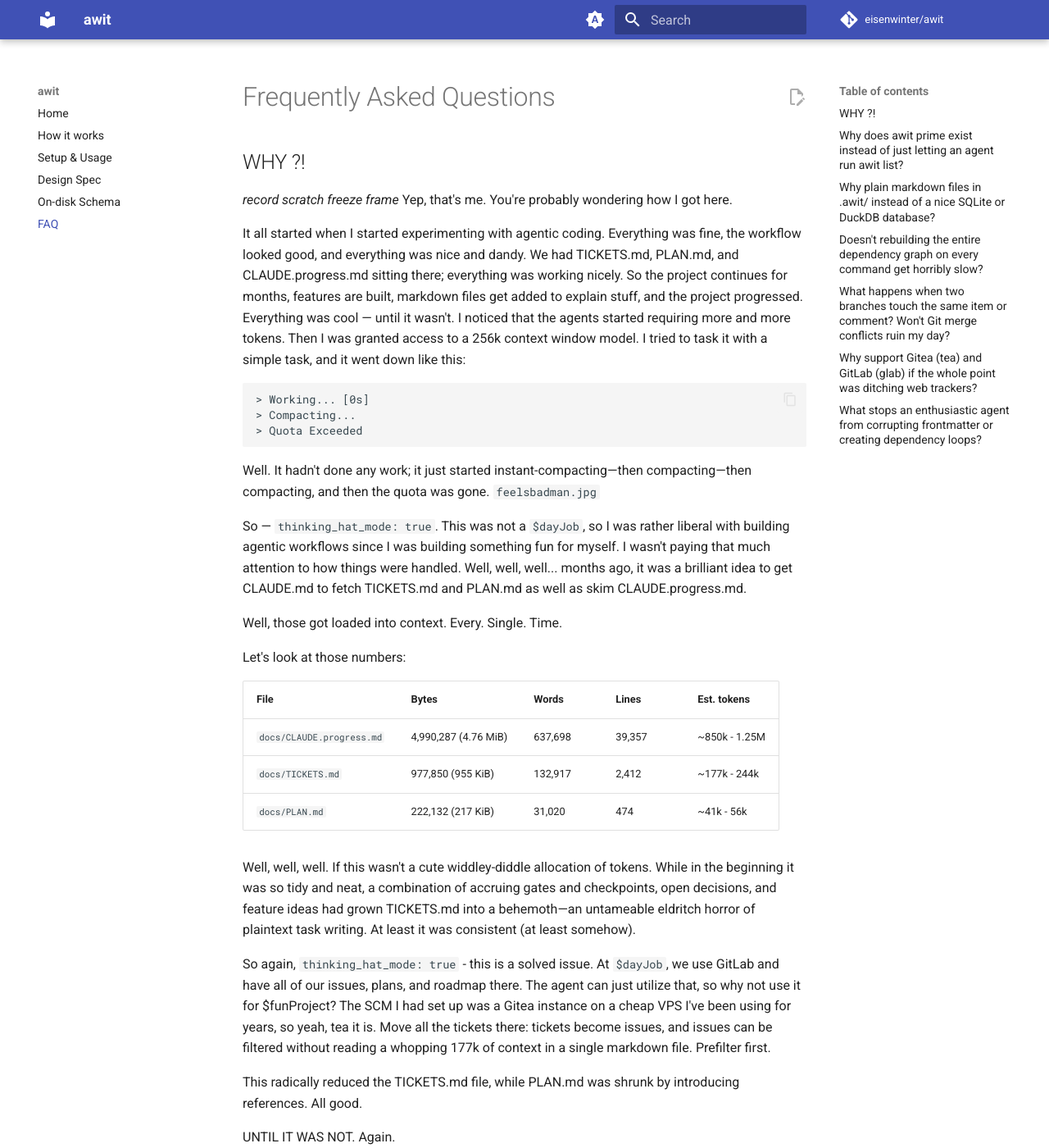
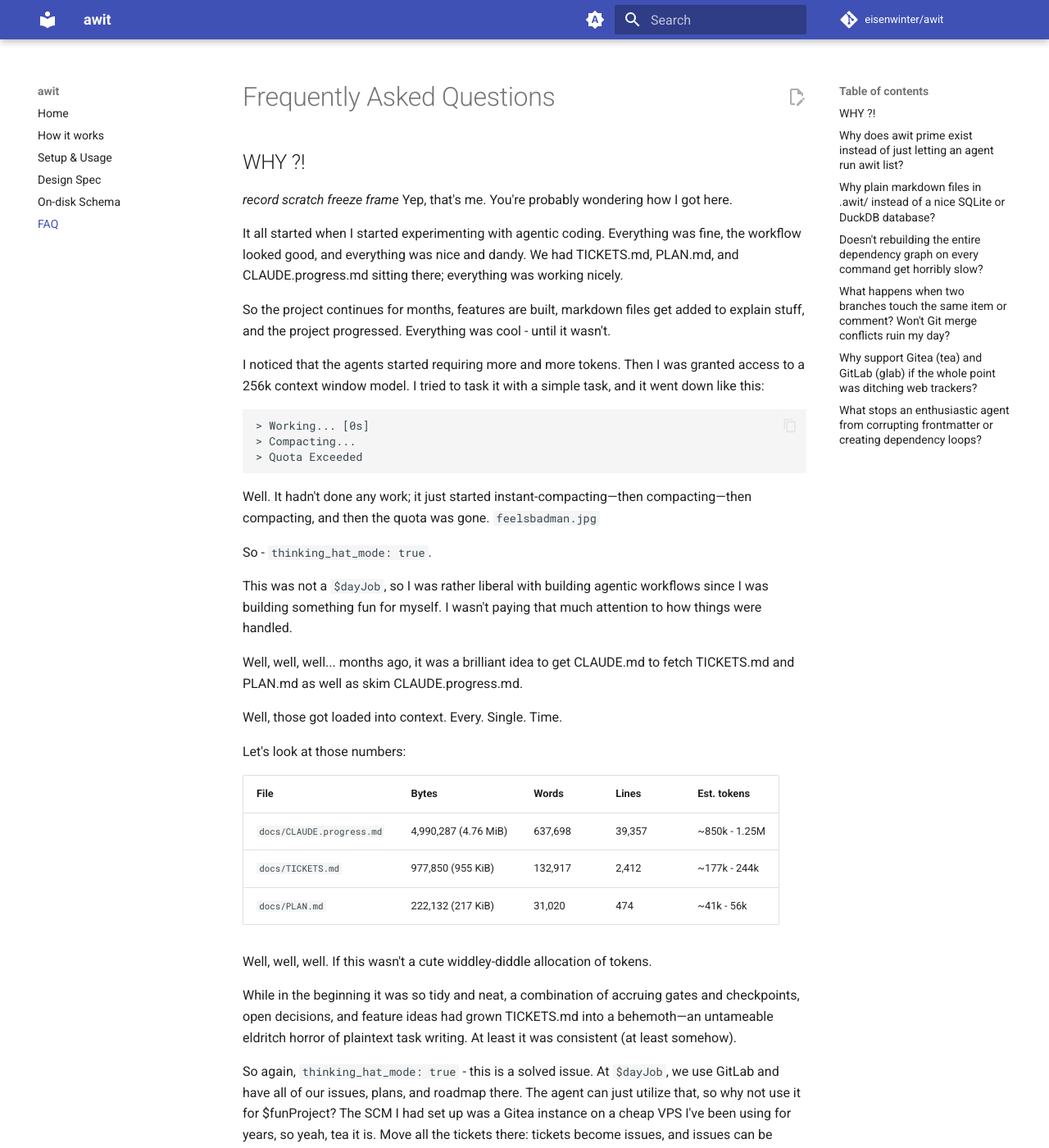
Before and after one commit to eisenwinter/awit, an MkDocs documentation site: the page built from docs/faq.md, in a window 1280 px wide and 1400 px high. Shown: the whole window at 82% size. Built offline with MkDocs 1.6.1 and Material for MkDocs 9.7.7, drawn with Linux system fonts in a browser that asks for light colours; comment, search, counter and statistics services are not loaded; some of the changed text lies outside the part shown.

Commit message:
doc: faq formatting

````diff
--- a/docs/faq.md
+++ b/docs/faq.md
@@ -4,7 +4,11 @@
 
 _record scratch_ _freeze frame_ Yep, that's me. You're probably wondering how I got here.
 
-It all started when I started experimenting with agentic coding. Everything was fine, the workflow looked good, and everything was nice and dandy. We had TICKETS.md, PLAN.md, and CLAUDE.progress.md sitting there; everything was working nicely. So the project continues for months, features are built, markdown files get added to explain stuff, and the project progressed. Everything was cool — until it wasn't. I noticed that the agents started requiring more and more tokens. Then I was granted access to a 256k context window model. I tried to task it with a simple task, and it went down like this:
+It all started when I started experimenting with agentic coding. Everything was fine, the workflow looked good, and everything was nice and dandy. We had TICKETS.md, PLAN.md, and CLAUDE.progress.md sitting there; everything was working nicely.
+
+So the project continues for months, features are built, markdown files get added to explain stuff, and the project progressed. Everything was cool - until it wasn't.
+
+I noticed that the agents started requiring more and more tokens. Then I was granted access to a 256k context window model. I tried to task it with a simple task, and it went down like this:
 
 ```
 > Working... [0s]
@@ -14,7 +18,11 @@
 
 Well. It hadn't done any work; it just started instant-compacting—then compacting—then compacting, and then the quota was gone. `feelsbadman.jpg`
 
-So — `thinking_hat_mode: true`. This was not a `$dayJob`, so I was rather liberal with building agentic workflows since I was building something fun for myself. I wasn't paying that much attention to how things were handled. Well, well, well... months ago, it was a brilliant idea to get CLAUDE.md to fetch TICKETS.md and PLAN.md as well as skim CLAUDE.progress.md.
+So - `thinking_hat_mode: true`.
+
+This was not a `$dayJob`, so I was rather liberal with building agentic workflows since I was building something fun for myself. I wasn't paying that much attention to how things were handled.
+
+Well, well, well... months ago, it was a brilliant idea to get CLAUDE.md to fetch TICKETS.md and PLAN.md as well as skim CLAUDE.progress.md.
 
 Well, those got loaded into context. Every. Single. Time.
 
@@ -26,15 +34,19 @@
 | `docs/TICKETS.md`         | 977,850 (955 KiB)    | 132,917 | 2,412  | ~177k - 244k  |
 | `docs/PLAN.md`            | 222,132 (217 KiB)    | 31,020  | 474    | ~41k - 56k    |
 
-Well, well, well. If this wasn't a cute widdley-diddle allocation of tokens. While in the beginning it was so tidy and neat, a combination of accruing gates and checkpoints, open decisions, and feature ideas had grown TICKETS.md into a behemoth—an untameable eldritch horror of plaintext task writing. At least it was consistent (at least somehow).
+Well, well, well. If this wasn't a cute widdley-diddle allocation of tokens.
+
+While in the beginning it was so tidy and neat, a combination of accruing gates and checkpoints, open decisions, and feature ideas had grown TICKETS.md into a behemoth—an untameable eldritch horror of plaintext task writing. At least it was consistent (at least somehow).
 
 So again, `thinking_hat_mode: true` - this is a solved issue. At `$dayJob`, we use GitLab and have all of our issues, plans, and roadmap there. The agent can just utilize that, so why not use it for $funProject? The SCM I had set up was a Gitea instance on a cheap VPS I've been using for years, so yeah, tea it is. Move all the tickets there: tickets become issues, and issues can be filtered without reading a whopping 177k of context in a single markdown file. Prefilter first.
 
 This radically reduced the TICKETS.md file, while PLAN.md was shrunk by introducing references. All good.
 
-UNTIL IT WAS NOT. Again.
+UNTIL IT WAS NOT. **Again.**
 
-So, the VPS had a bunch of massive outages in a row. But I was Prepared™: I had a local low-power machine mirroring the git repositories. Because that device is already booked solid and hence resource-constrained, it was just running standard git via SSH—no bells, no whistles. So yeah, I wanted to continue my work despite that multi-day outage, but of course fetching tickets via tea went straight to 404.
+So, the VPS had a bunch of massive outages in a row. But I was *Prepared*™: I had a local low-power machine mirroring the git repositories. Because that device is already booked solid and hence resource-constrained, it was just running standard git via SSH—no bells, no whistles.
+
+So yeah, I wanted to continue my work despite that multi-day outage, but of course fetching tickets via tea went straight to 404.
 
 Stranded, I was pondering the issue at hand. We need something that can manage work items similar to tea and glab (because that had been working really well despite the ever-growing issue list), that works with standard git—just git—and keeps the work items inline without the classic agent drift over time (if you know, you know).
 
````
